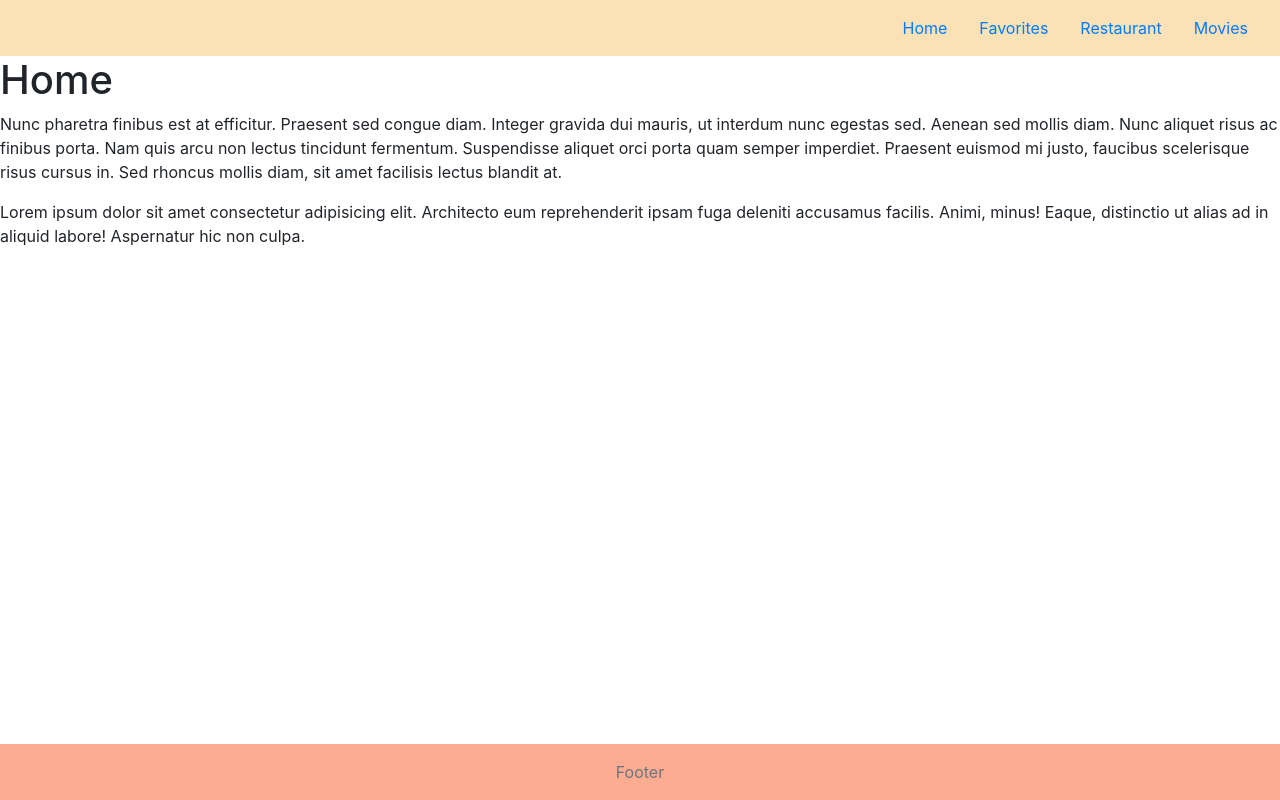
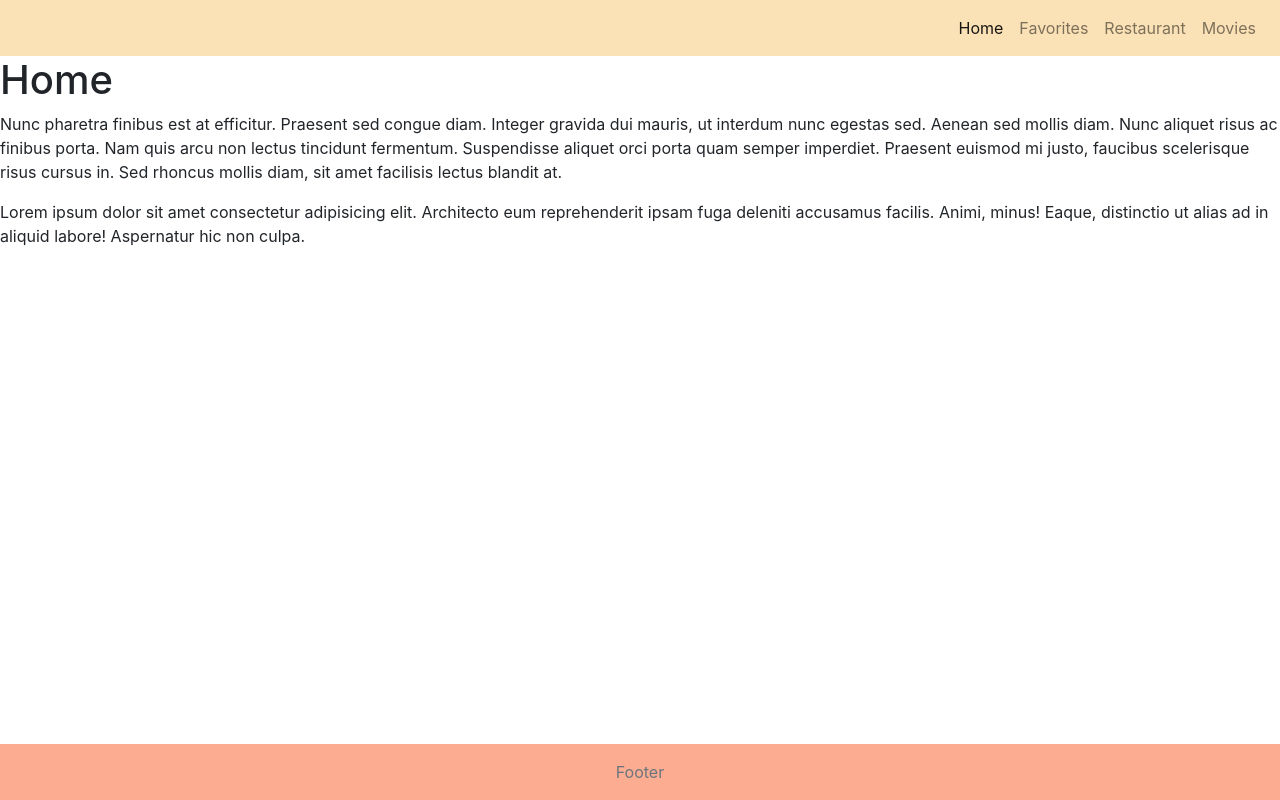
Before and after one commit to katean004/Spontaneous-Weekend-3.0, a React (Create React App) app in the folder client/: page / in a window 1280 px wide. Built offline with nearby package versions, Linux system fonts and the light colour scheme.

Commit message:
Cleaned up code

```diff
--- a/client/src/components/Navbar/Navbar.js
+++ b/client/src/components/Navbar/Navbar.js
@@ -5,7 +5,6 @@ import "./navbar.css"
 function Navbar() {
   const location = useLocation();
   return (
-    <div className="nav-container">
     <nav className="navbar navbar-expand-lg navbar-light">
       <button
         className="navbar-toggler collapsed"
@@ -19,7 +18,7 @@ function Navbar() {
         <span className="navbar-toggler-icon"></span>
       </button>
       <div className="collapse navbar-collapse" id="navbarNav">
-    <ul className="nav ml-auto">
+    <ul className="navbar-nav ml-auto">
       <li className="nav-item">
         <Link
           to="/"
@@ -61,7 +60,6 @@ function Navbar() {
     </ul>
     </div>
     </nav>
-    </div>
   );
 }
 
--- a/client/src/components/Navbar/navbar.css
+++ b/client/src/components/Navbar/navbar.css
@@ -1,7 +1,4 @@
 .navbar {
   background-color: #fbe1b6;
-}
-
-.navbar-container {
   text-align: center;
 }
```
